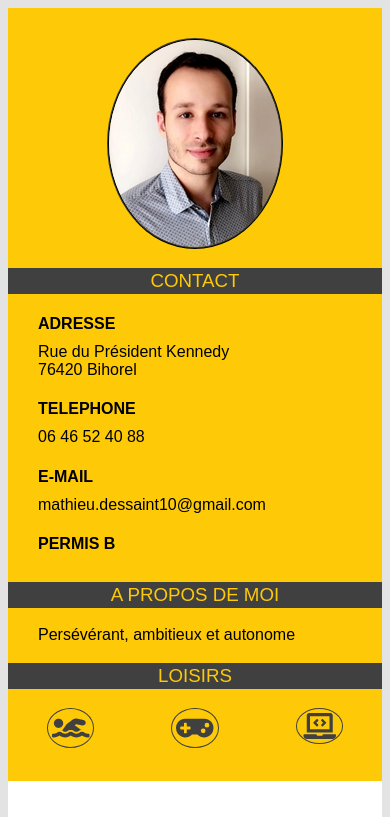
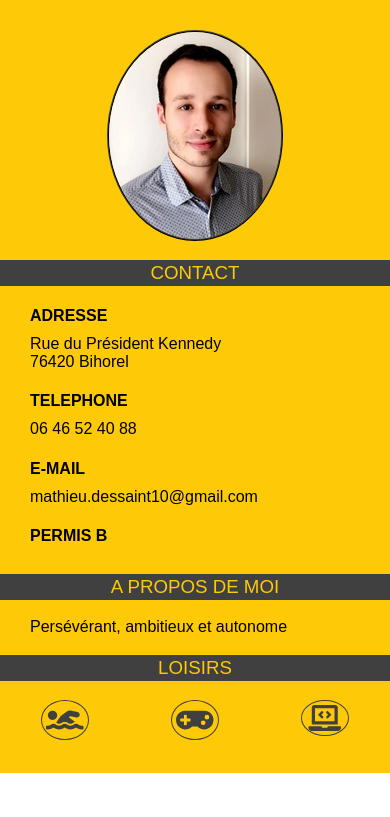
Before and after one commit to Math657/math657.github.io, a website: page index.html in a window 390 px wide. Shown: the top 817 px of the page. Drawn offline with Linux system fonts and the light colour scheme.

Commit message:
responsive

```diff
--- a/css/prefixed/style.css
+++ b/css/prefixed/style.css
@@ -2,10 +2,11 @@ html {
 	background-color: #E3E3E3;
 	font-family: Arial, Helvetica, sans-serif;
 }
-
+body {
+	margin: auto;
+}
 #bloc_page {
-	margin-left: auto;
-	margin-right: auto;
+	margin: auto;
 	border-radius: 2px;
 	background-color: white;
 	max-width: 1960px;
@@ -297,6 +298,7 @@ h2 {
 
 	#main {
 		margin-left: 1rem;
+		min-width: 300px;
 	}
 
 	aside {
```
